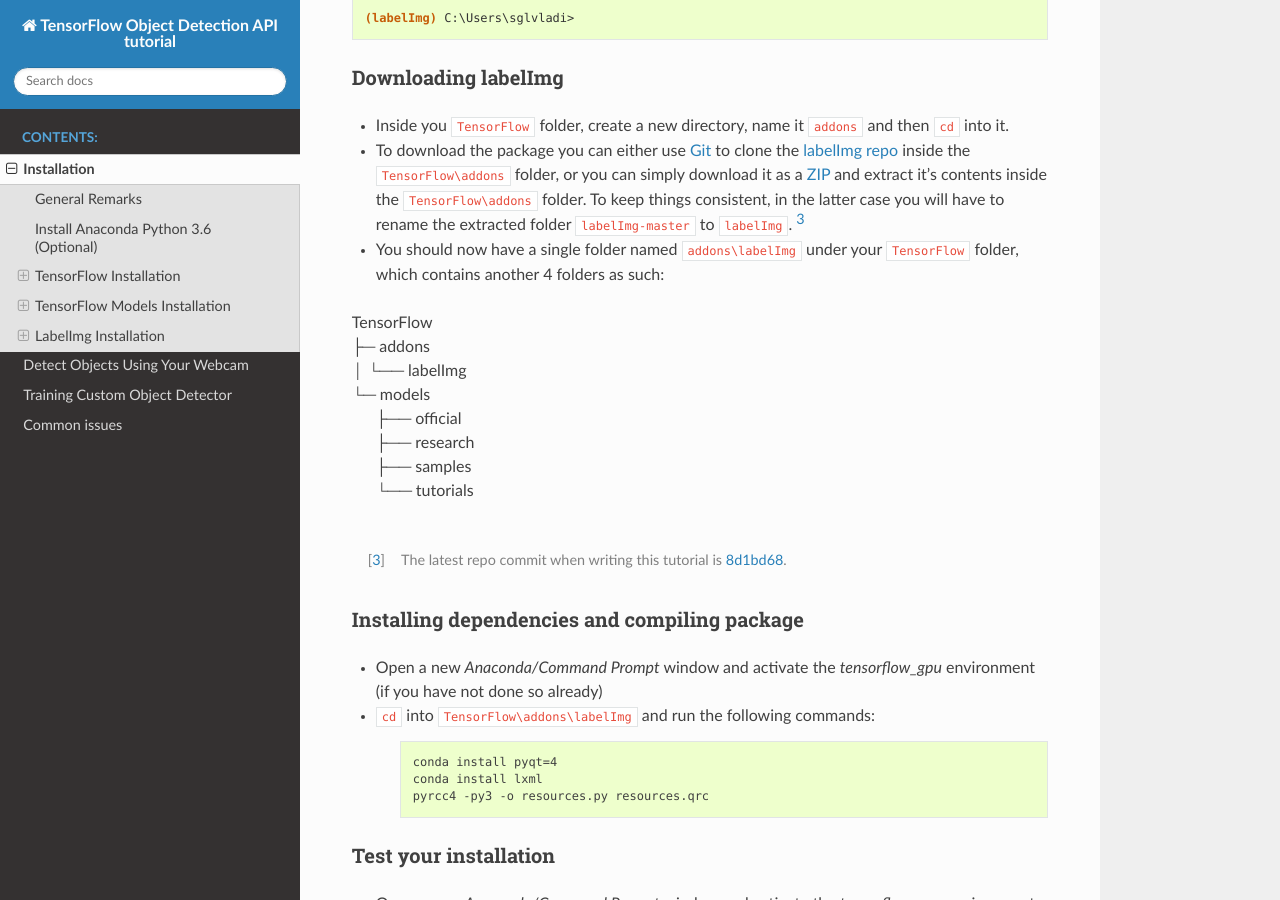
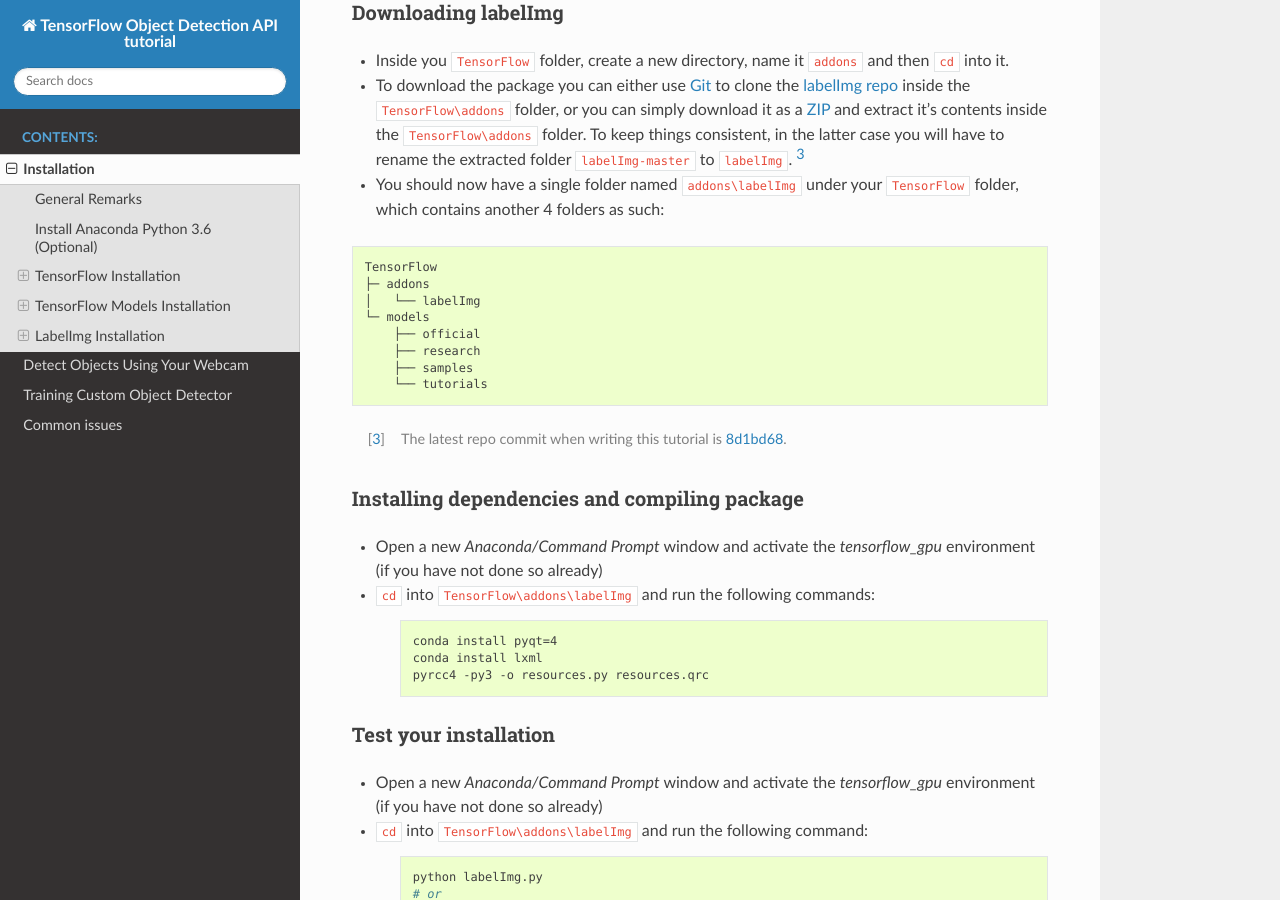
Before and after one commit to sglvladi/TensorFlowObjectDetectionTutorial, a Sphinx documentation site: the page built from docs/source/install.rst, in a window 1280 px wide and 900 px high, scrolled down 11050 px. Built offline with Sphinx 7.4.7 and the Read the Docs theme 2.0.0, drawn with Linux system fonts in a browser that asks for light colours; some of the changed text lies outside the part shown.

```diff
--- a/docs/source/install.rst
+++ b/docs/source/install.rst
@@ -298,14 +298,14 @@ Downloading the TensorFlow Models
 - To download the models you can either use `Git <https://git-scm.com/downloads>`_ to clone the `TensorFlow Models repo <https://github.com/tensorflow/models>`_ inside the ``TensorFlow`` folder, or you can simply download it as a `ZIP <https://github.com/tensorflow/models/archive/master.zip>`_ and extract it's contents inside the ``TensorFlow`` folder. To keep things consistent, in the latter case you will have to rename the extracted folder ``models-master`` to ``models``. [#]_
 - You should now have a single folder named ``models`` under your ``TensorFlow`` folder, which contains another 4 folders as such:
 
-| TensorFlow
-| └─ models
-|     ├── official
-|     ├── research
-|     ├── samples
-|     └── tutorials
-|
-|
+.. code-block:: bash
+
+    TensorFlow
+    └─ models
+        ├── official
+        ├── research
+        ├── samples
+        └── tutorials
 
 .. [#] The latest repo commit when writing this tutorial is `da903e0 <https://github.com/tensorflow/models/commit/da903e07aea0887d59ebf612557243351ddfb4e6>`_.
 
@@ -484,14 +484,14 @@ To deal with the fact that ``labelImg`` (on Windows) requires the use of ``pyqt4
 * Open a new `Anaconda/Command Prompt` window
 * Type the following command:
 
-    .. code-block:: posh
+    .. code-block:: bash
 
         conda create -n labelImg pyqt=4
 
 * The above will create a new virtual environment with name ``labelImg``
 * Now lets activate the newly created virtual environment by running the following in the `Anaconda Promt` window:
 
-    .. code-block:: posh
+    .. code-block:: bash
 
         activate labelImg
 
@@ -508,15 +508,16 @@ Downloading labelImg
 - To download the package you can either use `Git <https://git-scm.com/downloads>`_ to clone the `labelImg repo <https://github.com/tzutalin/labelImg>`_ inside the ``TensorFlow\addons`` folder, or you can simply download it as a `ZIP <https://github.com/tzutalin/labelImg/archive/master.zip>`_ and extract it's contents inside the ``TensorFlow\addons`` folder. To keep things consistent, in the latter case you will have to rename the extracted folder ``labelImg-master`` to ``labelImg``. [#]_
 - You should now have a single folder named ``addons\labelImg`` under your ``TensorFlow`` folder, which contains another 4 folders as such:
 
-| TensorFlow
-| ├─ addons
-| │   └── labelImg
-| └─ models
-|     ├── official
-|     ├── research
-|     ├── samples
-|     └── tutorials
-|
+.. code-block:: bash
+
+    TensorFlow
+    ├─ addons
+    │   └── labelImg
+    └─ models
+        ├── official
+        ├── research
+        ├── samples
+        └── tutorials
 
 .. [#] The latest repo commit when writing this tutorial is `8d1bd68 <https://github.com/tzutalin/labelImg/commit/8d1bd68ab66e8c311f2f45154729bba301a81f0b>`_.
 
```
Also changed, not shown: docs/source/training.rst (+49 -49 lines), 2 other files.
